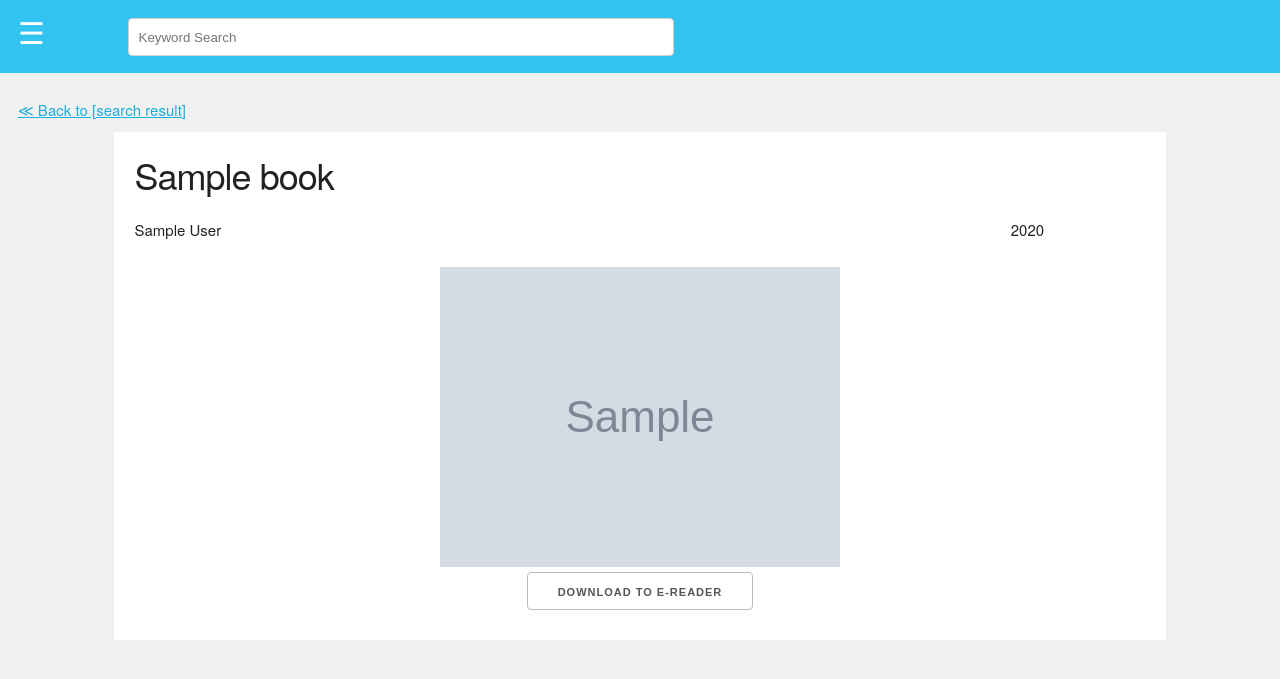
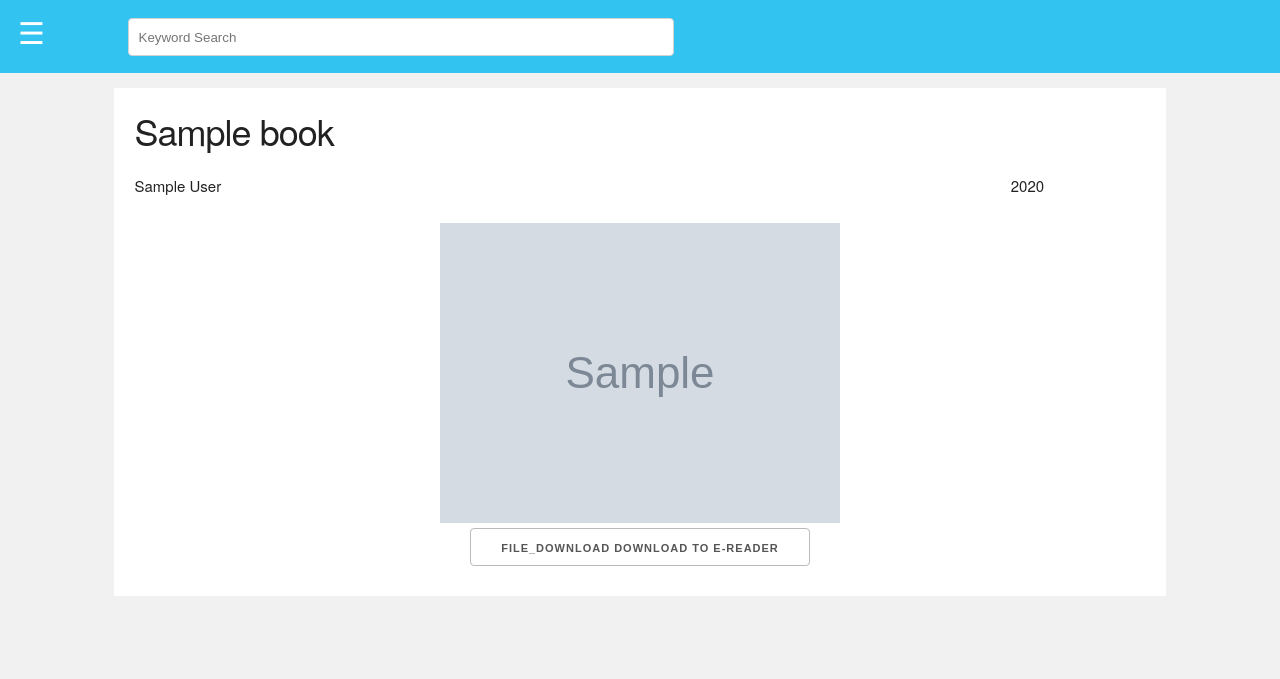
Before and after one commit to Kongpob-R/public_library_stand_server, a Flask app: template project/templates/detail.html in a window 1280 px wide. Shown: the top 679 px of the page. Run offline with Flask 2, Linux system fonts and the light colour scheme; tables that the repository leaves empty hold one stand-in row (values such as "Sample post"); the template is opened without the code that fills it: values that come from a table or form of the project are taken from there, most other values are stand-ins (such as "Sample title", 1, 10 or a date in 2020); grey boxes marked "Sample" are stand-in pictures.

Commit message:
add icon from google fonts material icon

```diff
--- a/project/templates/detail.html
+++ b/project/templates/detail.html
@@ -1,9 +1,6 @@
 {% extends "base.html" %}
 
 {% block content %}
-<div class="backtoindex">
-	<a href="">&#8810; Back to [search result] </a>
-</div>
 <div class="sectiondetail">
 	<div class="row">
 		<h3>{{book.best_title}}</h3>
@@ -13,7 +10,7 @@
 			<p>{{book.best_author}}</p>
 		</div>
 		<div class="two columns">
-			<span>{{book.publish_year}}</span>
+			<p>{{book.publish_year}}</p>
 		</div>
 	</div>
 	<div class="row">
@@ -24,6 +21,9 @@
 	<div class="row">
 		<div class="centerbutton">
 			<button id="download-btn" onclick="sendDownload()">
+				<span class="material-symbols-outlined">
+					file_download
+				</span>
 				Download to E-Reader
 			</button>
 		</div>
```
Also changed, not shown: project/templates/index.html (+10 -6 lines).
